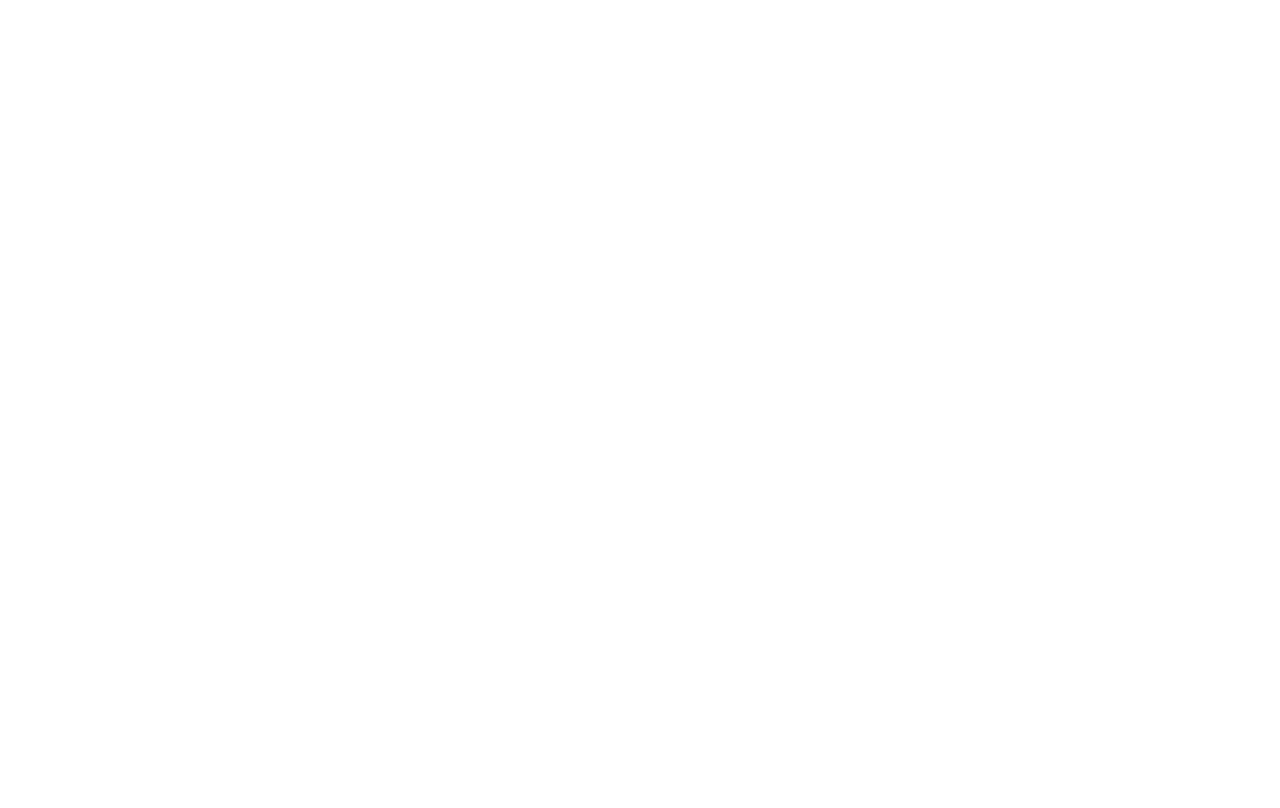
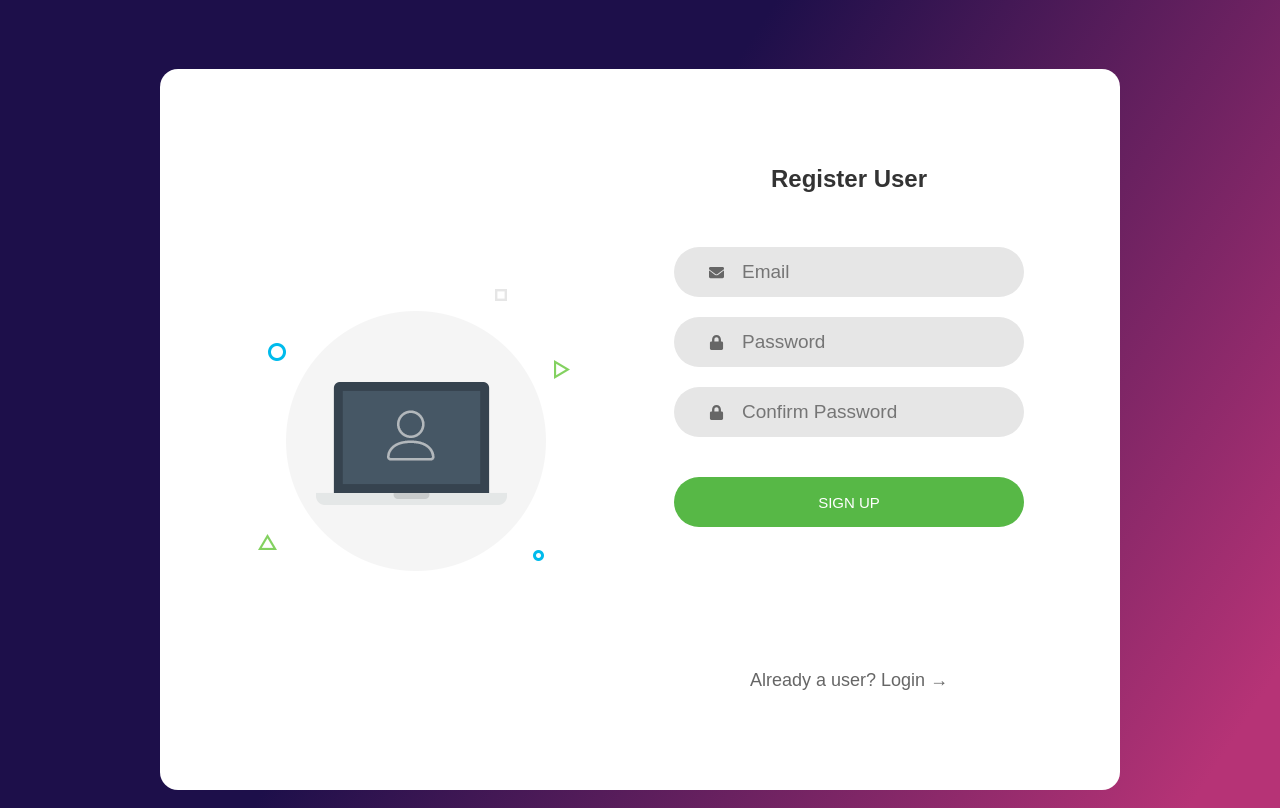
Before and after one commit to Yeasir0032/GcectHackathon, a React (Create React App) app: page /signup in a window 1280 px wide. Before the commit this address had no page. Built offline with nearby package versions, Linux system fonts and the light colour scheme.

Commit message:
Register

```diff
--- a/package.json
+++ b/package.json
@@ -3,6 +3,7 @@
   "version": "0.1.0",
   "private": true,
   "dependencies": {
+    "@supabase/supabase-js": "^2.38.0",
     "@testing-library/jest-dom": "^5.17.0",
     "@testing-library/react": "^13.4.0",
     "@testing-library/user-event": "^13.5.0",
--- a/src/App.js
+++ b/src/App.js
@@ -1,6 +1,7 @@
 import { BrowserRouter, Route, Routes } from "react-router-dom";
 import Login from "./pages/login/login";
 import Landing from "./pages/landing/Landing";
+import Registration from "./pages/login/register";
 
 function App() {
   return (
@@ -9,6 +10,7 @@
         <Routes>
           <Route path="/" element={<Landing />} />
           <Route path="/login" element={<Login />} />
+          <Route path="/signup" element={<Registration />} />
         </Routes>
       </BrowserRouter>
     </div>
--- /dev/null
+++ b/src/UserRegistration/client.js
@@ -0,0 +1,6 @@
+import { createClient } from "@supabase/supabase-js";
+
+const supabaseUrl = "https://uxpfusdvhvgyaynjeozq.supabase.co";
+const supabaseKey =
+  "eyJhbGciOiJIUzI1NiIsInR5cCI6IkpXVCJ9.eyJpc3MiOiJzdXBhYmFzZSIsInJlZiI6InV4cGZ1c2R2aHZneWF5bmplb3pxIiwicm9sZSI6ImFub24iLCJpYXQiOjE2OTUyODU5MjgsImV4cCI6MjAxMDg2MTkyOH0.qQ2qpXuqkI5ZypcqopVVnNG-x1hPDIqI0pJwzJEYP3I";
+export const supabase = createClient(supabaseUrl, supabaseKey);
--- a/src/pages/login/register.jsx
+++ b/src/pages/login/register.jsx
@@ -0,0 +1,133 @@
+import React, { useState } from "react";
+import { FaEnvelope, FaLock } from "react-icons/fa";
+import "./login.scss";
+import RegisterImage from "../../assets/img-01.png";
+import { useNavigate } from "react-router-dom";
+import { supabase } from "../../UserRegistration/client";
+function Registration() {
+  const [sumbit, setsumbit] = useState(true);
+
+  const navigate = useNavigate();
+  const [formData, setFormData] = useState({
+    confirm: "",
+    email: "",
+    password: "",
+  });
+
+  const handleChange = (e) => {
+    const { name, value } = e.target;
+    setFormData({
+      ...formData,
+      [name]: value,
+    });
+  };
+
+  const handleSubmit = async (e) => {
+    e.preventDefault();
+    try {
+      const { data, error } = await supabase.auth.signUp({
+        email: formData.email,
+        password: formData.password,
+      });
+      if (error) throw error;
+      console.log(data);
+      setsumbit(false);
+    } catch (error) {
+      alert(error);
+    }
+  };
+
+  return (
+    <div className="page">
+      <div className="main-content">
+        <div className="wrapper">
+          <div className="login-pic js-tilt" data-tilt>
+            <img src={RegisterImage} alt="ni" />
+          </div>
+          <form className="form" onSubmit={handleSubmit}>
+            <span className="heading">Register User</span>
+            {sumbit ? (
+              <>
+                <div
+                  className="wrap-input100 space"
+                  data-validate="Valid email is required: ex@abc.xyz"
+                >
+                  <input
+                    type="email"
+                    name="email"
+                    placeholder="Email"
+                    className="input100"
+                    value={formData.email}
+                    onChange={handleChange}
+                    required
+                  />
+                  <span className="focus-input100"></span>
+                  <span className="symbol-input100">
+                    <FaEnvelope />
+                  </span>
+                </div>
+                <div
+                  className="wrap-input100 space"
+                  data-validate="Password is required"
+                >
+                  <input
+                    type="password"
+                    name="password"
+                    placeholder="Password"
+                    className="input100"
+                    value={formData.password}
+                    onChange={handleChange}
+                    required
+                  />
+                  <span className="focus-input100"></span>
+                  <span className="symbol-input100">
+                    <FaLock />
+                  </span>
+                </div>
+                <div
+                  className="wrap-input100 space"
+                  data-validate="Confirm Password is not valid"
+                >
+                  <input
+                    type="password"
+                    name="confirm"
+                    placeholder="Confirm Password"
+                    className="input100"
+                    value={formData.confirm}
+                    onChange={handleChange}
+                    required
+                  />
+                  <span className="focus-input100"></span>
+                  <span className="symbol-input100">
+                    <FaLock />
+                  </span>
+                </div>
+                <div className="login-con">
+                  <button>SIGN UP</button>
+                </div>
+                {/* <div className="forgot">Forgot password</div> */}
+                <div
+                  className="create-acc"
+                  onClick={() => {
+                    navigate("/login");
+                  }}
+                >
+                  Already a user? Login &#8594;
+                </div>
+              </>
+            ) : (
+              <div className="text-container">
+                <div className="text">
+                  Verification link has been sent to <br />
+                  <div className="email">{formData.email}</div>
+                </div>
+              </div>
+            )}
+          </form>
+        </div>
+      </div>
+    </div>
+  );
+}
+
+export default Registration;
```
Also changed, not shown: 1 other file (tests, documents, lock files or other folders).
